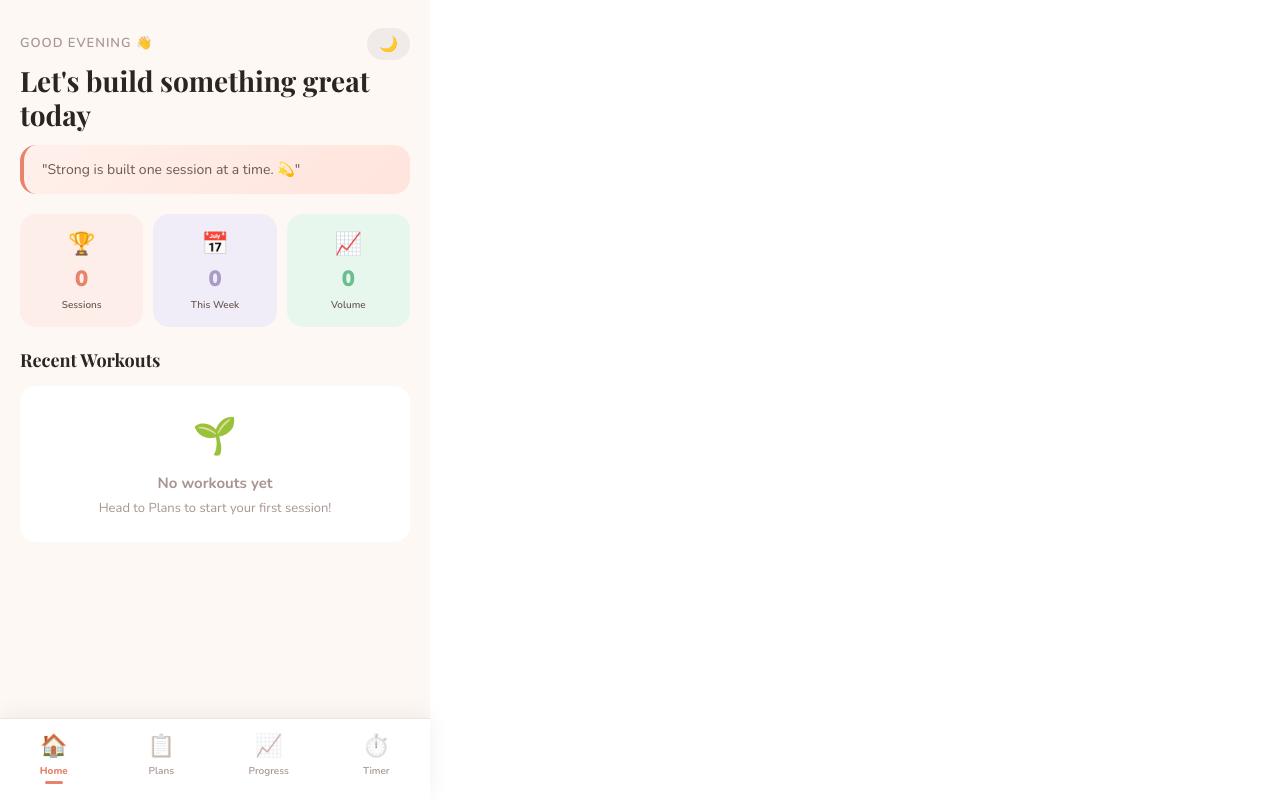
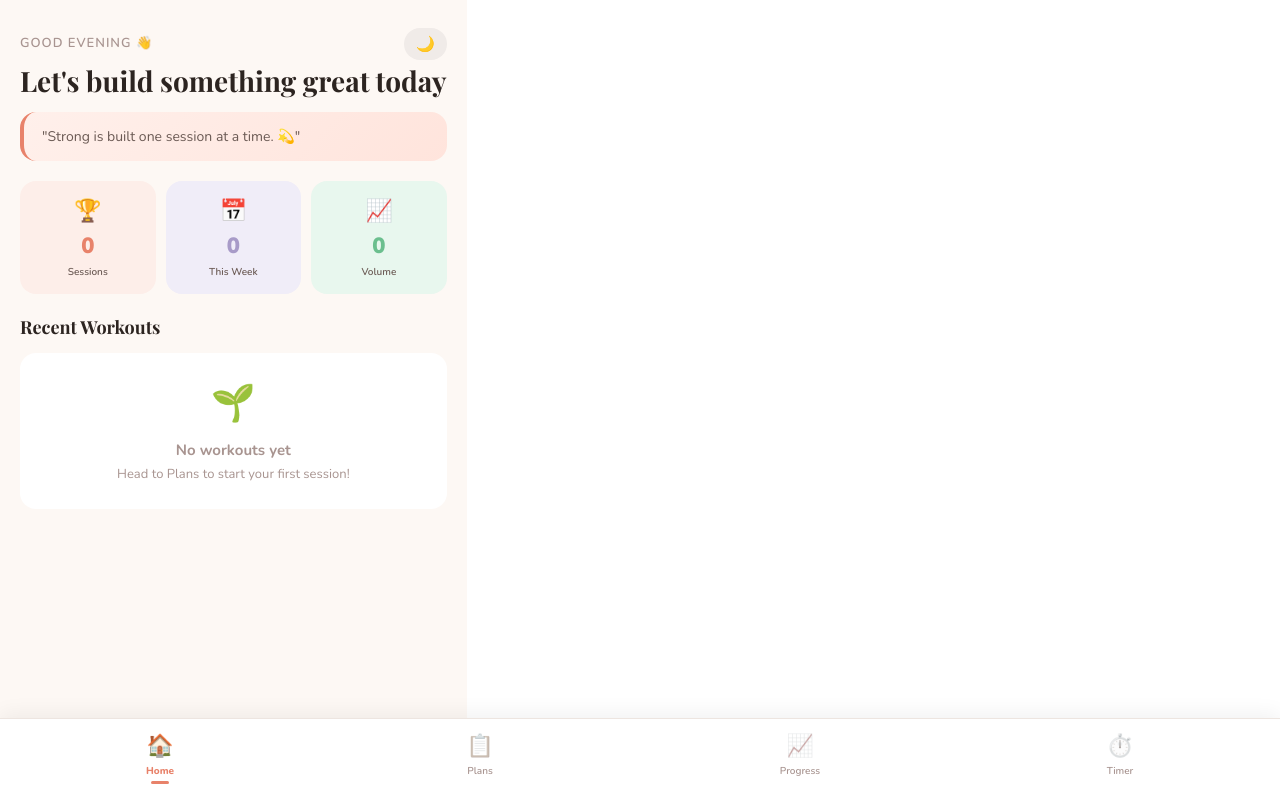
Before and after one commit to Tasteslikegator/workout-app, a React (Vite) app: page / in a window 1280 px wide. Built offline with nearby package versions, Linux system fonts and the light colour scheme.

Commit message:
Fix full width on mobile

```diff
--- /dev/null
+++ b/fix.mjs
@@ -0,0 +1,6 @@
+import { readFileSync, writeFileSync } from 'fs';
+let c = readFileSync('src/App.jsx', 'utf8');
+c = c.replace('width:"100%", maxWidth:430, margin:"0 auto"', 'width:"100%", margin:"0 auto"');
+c = c.replace('width:"100%",maxWidth:430,background:C.navBg,left:0,right:0,transform:"none"', 'width:"100%",background:C.navBg,left:0,right:0,transform:"none"');
+writeFileSync('src/App.jsx', c);
+console.log('done!');
--- a/src/App.jsx
+++ b/src/App.jsx
@@ -501,7 +501,7 @@ export default function WorkoutApp() {
   };
 
   return (
-    <div style={{ fontFamily:"'Nunito','Georgia',sans-serif", background:C.bg, minHeight:"100vh", width:"100%", maxWidth:430, margin:"0 auto", paddingBottom:120, overflowX:"hidden" }}>
+    <div style={{ fontFamily:"'Nunito','Georgia',sans-serif", background:C.bg, minHeight:"100vh", width:"100%", margin:"0 auto", paddingBottom:120, overflowX:"hidden" }}>
       <style>{`
         @import url('https://fonts.googleapis.com/css2?family=Nunito:wght@400;600;700;800;900&family=Playfair+Display:wght@700&display=swap');
         *{box-sizing:border-box;margin:0;padding:0}button{cursor:pointer;border:none;outline:none}input{outline:none;border:none}::-webkit-scrollbar{width:0}html,body{height:100%;overflow-x:hidden}
@@ -1078,7 +1078,7 @@ export default function WorkoutApp() {
           )}
 
           {/* BOTTOM NAV */}
-          <div style={{position:"fixed",bottom:0,left:0,right:0,transform:"none",width:"100%",maxWidth:430,background:C.navBg,left:0,right:0,transform:"none",borderTop:`1px solid ${C.border}`,display:"flex",padding:"8px 0 12px",paddingBottom:"max(12px, env(safe-area-inset-bottom))",zIndex:100,boxShadow:"0 -4px 20px rgba(0,0,0,.06)"}}>
+          <div style={{position:"fixed",bottom:0,left:0,right:0,transform:"none",width:"100%",background:C.navBg,left:0,right:0,transform:"none",borderTop:`1px solid ${C.border}`,display:"flex",padding:"8px 0 12px",paddingBottom:"max(12px, env(safe-area-inset-bottom))",zIndex:100,boxShadow:"0 -4px 20px rgba(0,0,0,.06)"}}>
             {[{id:"home",icon:"🏠",label:"Home"},{id:"plans",icon:"📋",label:"Plans"},{id:"progress",icon:"📈",label:"Progress"},{id:"timer",icon:"⏱️",label:"Timer"}].map(n=>(
               <button key={n.id} onClick={()=>{setTab(n.id);if(n.id==="plans")setSelectedPlanId(null);}} style={{flex:1,background:"none",display:"flex",flexDirection:"column",alignItems:"center",gap:3,padding:"4px 0",fontFamily:"Nunito"}}>
                 <div style={{fontSize:22,filter:tab===n.id?"none":"grayscale(60%)",opacity:tab===n.id?1:.5}}>{n.icon}</div>
```
